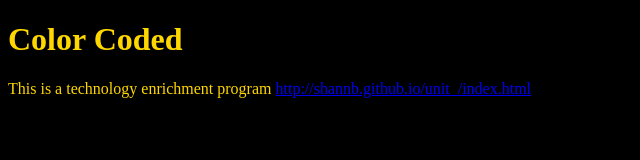
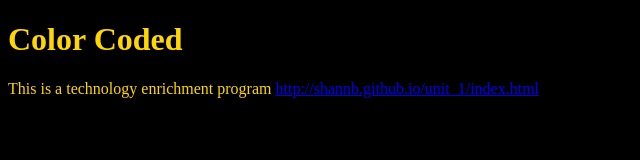
Before and after one commit to shannb/shannb.github.io, a plain HTML site: page unit_1/index.html in a window 1280 px wide. Shown: the full height of the page, 0-640 px from the left. Drawn offline with Linux system fonts and the light colour scheme.

Commit message:
fix typo in link to repository

```diff
--- a/unit_1/index.html
+++ b/unit_1/index.html
@@ -7,6 +7,6 @@
 
 <h1>Color Coded</h1>
 <p>This is a technology enrichment program
-<a href="http://shannb.github.io/unit_/index.html">http://shannb.github.io/unit_/index.html</a>
+<a href="http://shannb.github.io/unit_1/index.html">http://shannb.github.io/unit_1/index.html</a>
 </p>
 </html>
```
